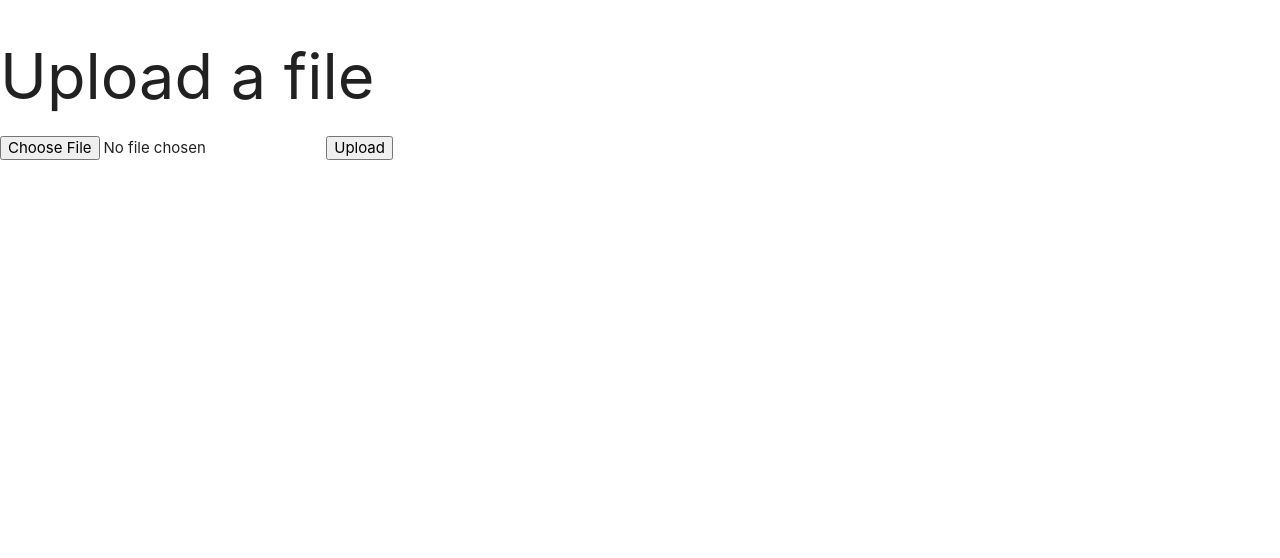
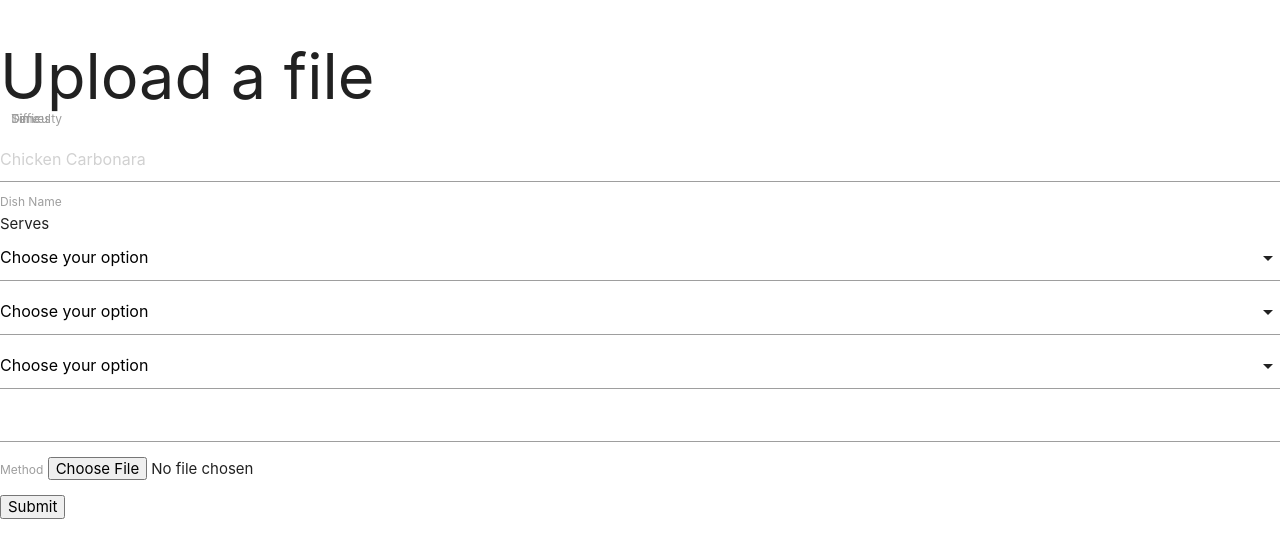
Before and after one commit to Code-Institute-Submissions/mdenoronha-milestone-project-4, a Flask app: template templates/upload.html in a window 1280 px wide. Shown: the top 558 px of the page. Run offline with Flask 2, Linux system fonts and the light colour scheme; the template is opened without the code that fills it, so the values that code supplies are empty.

Commit message:
Add form to /upload to allow adding recipes to database

```diff
--- a/app.py
+++ b/app.py
@@ -42,7 +42,7 @@
     time = db.Column(db.Integer, nullable=False)
     views = db.Column(db.Integer, nullable=False, default='0')
     method = db.Column(db.Text, nullable=False)
-    # image_file = db.Column(db.Text)
+    image_file = db.Column(db.Text, nullable=False)
     ingredients = db.relationship('Ingredients', secondary=recipe_ingredients, lazy='subquery',
         backref=db.backref('ingredients', lazy=True))
     user_id = db.Column(db.Integer, db.ForeignKey('user.id'),
@@ -97,13 +97,22 @@
 
     return render_template('index.html',recipe_object=recipe_object)
 
-@app.route('/upload', methods=['POST', 'GET'])
-def upload():
+@app.route('/add-recipe', methods=['POST', 'GET'])
+def add_recipe():
 
     if request.method == 'POST':
 
-        form_picture = request.files['inputFile']
-        save_profile_picture(form_picture)
+        name = request.form['dish_name']
+        serves = request.form['serves']
+        difficulty = request.form['difficulty']
+        time = request.form['time']
+        method = request.form['method']
+        recipe_picture = request.files['inputFile']
+        image_file_url = save_profile_picture(recipe_picture)
+
+        temp_recipe = Recipe(name=name,image_file=image_file_url,serves = serves,difficulty=difficulty,time=time,views = 0,method = method,user_id = 1)
+        db.session.add(temp_recipe)
+        db.session.commit()
 
 
 
--- a/templates/search.html
+++ b/templates/search.html
@@ -2,6 +2,7 @@
 {% block content %}
 
 {% for res in result %}
+<img src="https://s3.eu-west-2.amazonaws.com/recipe-db/static/recipe_images/{{res.image_file}}" alt="{{res.name}}"></img>
 <p>{{res.name}}</p>
 <p>{{res.method}}</p>
 {% endfor %}
--- a/templates/upload.html
+++ b/templates/upload.html
@@ -1,12 +1,64 @@
-{% extends 'base.html' %}
-{% block content %}
+{% extends 'base.html' %} {% block content %}
 
 <h1>Upload a file</h1>
-<form method="POST" enctype="multipart/form-data">
-    <p><input type=file name=inputFile>
-        <input type=submit value=Upload>
-</form>
 
 
+<form method="POST" enctype="multipart/form-data">
+    <p>
+        <div class="input-field col s6">
+            <!--Recipe Name-->
+            <div>
+                <input placeholder="Chicken Carbonara" name="dish_name" id="name" type="text" class="validate">
+                <label for="name">Dish Name</label>
+            </div>
+            Serves
+            <div>
+                <select name="serves">
+              <option value="" disabled selected>Choose your option</option>
+              <option value="1">1</option>
+              <option value="2">2</option>
+              <option value="3">3</option>
+              <option value="3">4</option>
+            </select>
+                <label>Serves</label>
+            </div>
+            <!--Difficulty-->
+            <div>
+                <select name="difficulty">
+              <option value="" disabled selected>Choose your option</option>
+              <option value="easy">Easy</option>
+              <option value="medium">Medium</option>
+              <option value="hard">Hard</option>
+            </select>
+                <label>Difficulty</label>
+            </div>
+            <!--Time-->
+            <div>
+                <select name="time">
+              <option value="" disabled selected>Choose your option</option>
+              <option value="10">10 min</option>
+              <option value="20">20 min</option>
+              <option value="30">30 min</option>
+              <option value="40">40 min</option>
+            </select>
+                <label>Time</label>
+            </div>
+            <!--Method-->
+            <div>
+                <textarea name="method" id="method-input" class="materialize-textarea"></textarea>
+                <label for="method-input">Method</label>
+                <input type=file name=inputFile>
+
+            </div>
+        </div>
+       <button>Submit</button>
+</form>
+<script src="https://code.jquery.com/jquery-3.3.1.js" integrity="sha256-2Kok7MbOyxpgUVvAk/HJ2jigOSYS2auK4Pfzbm7uH60=" crossorigin="anonymous"></script>
+
+<script>
+    $(document).ready(function() {
+        $('select').formSelect();
+    });
+</script>
 
 {% endblock %}
```
